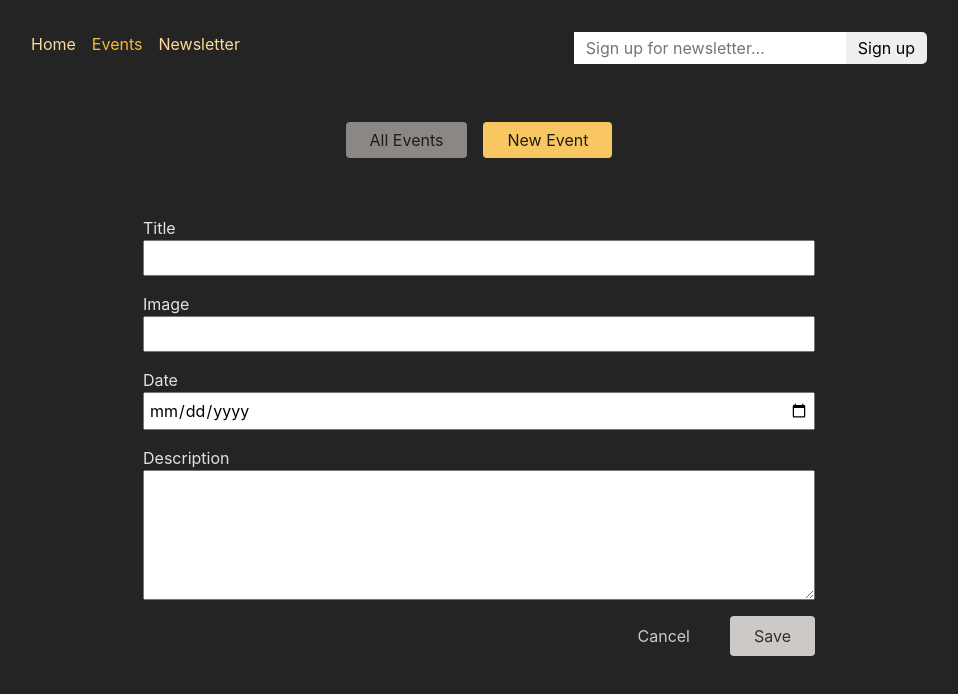
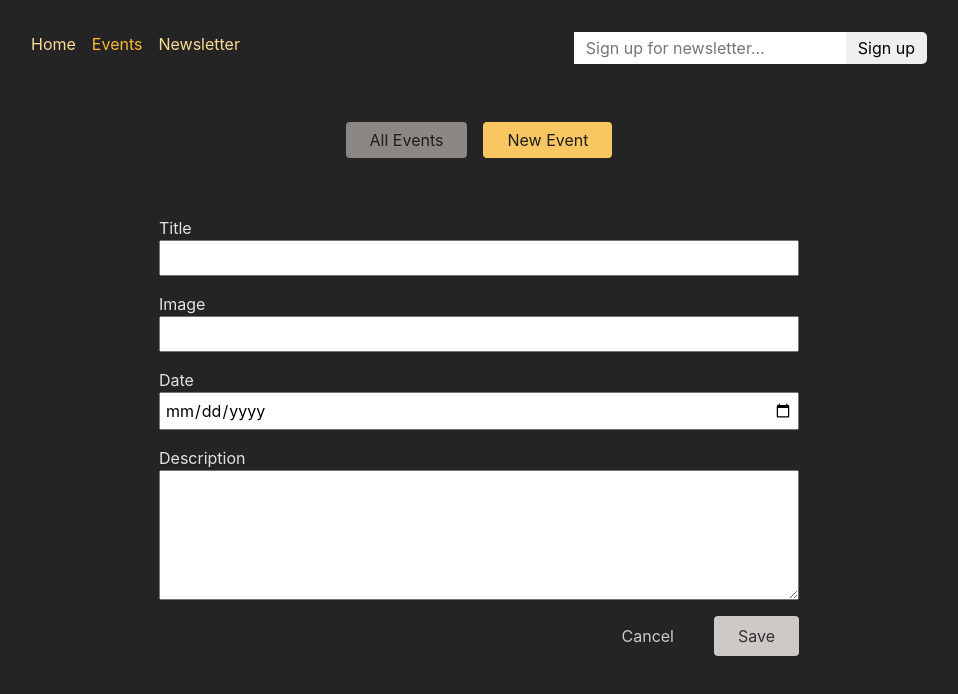
Before and after one commit to JanGolder/SPA, a React (Create React App) app in the folder frontend/: page /events/new in a window 1280 px wide. Shown: the top 694 px of the page, without its empty margins (161-1119 px from the left). Built offline with nearby package versions, Linux system fonts and the light colour scheme.

Commit message:
update styles

```diff
--- a/frontend/src/components/EventForm.module.css
+++ b/frontend/src/components/EventForm.module.css
@@ -1,5 +1,5 @@
 .form {
-  max-width: 42rem;
+  max-width: 40rem;
   margin: 2rem auto;
 }
 
```
